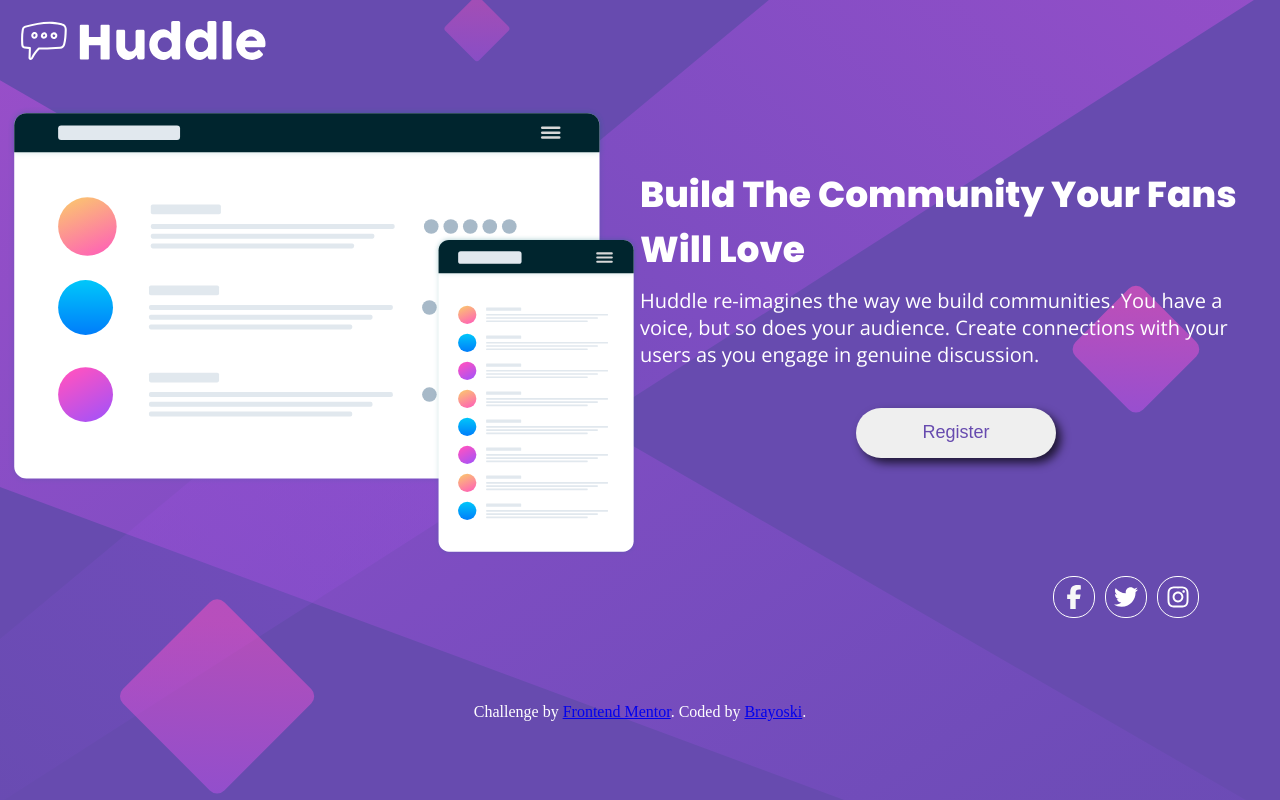
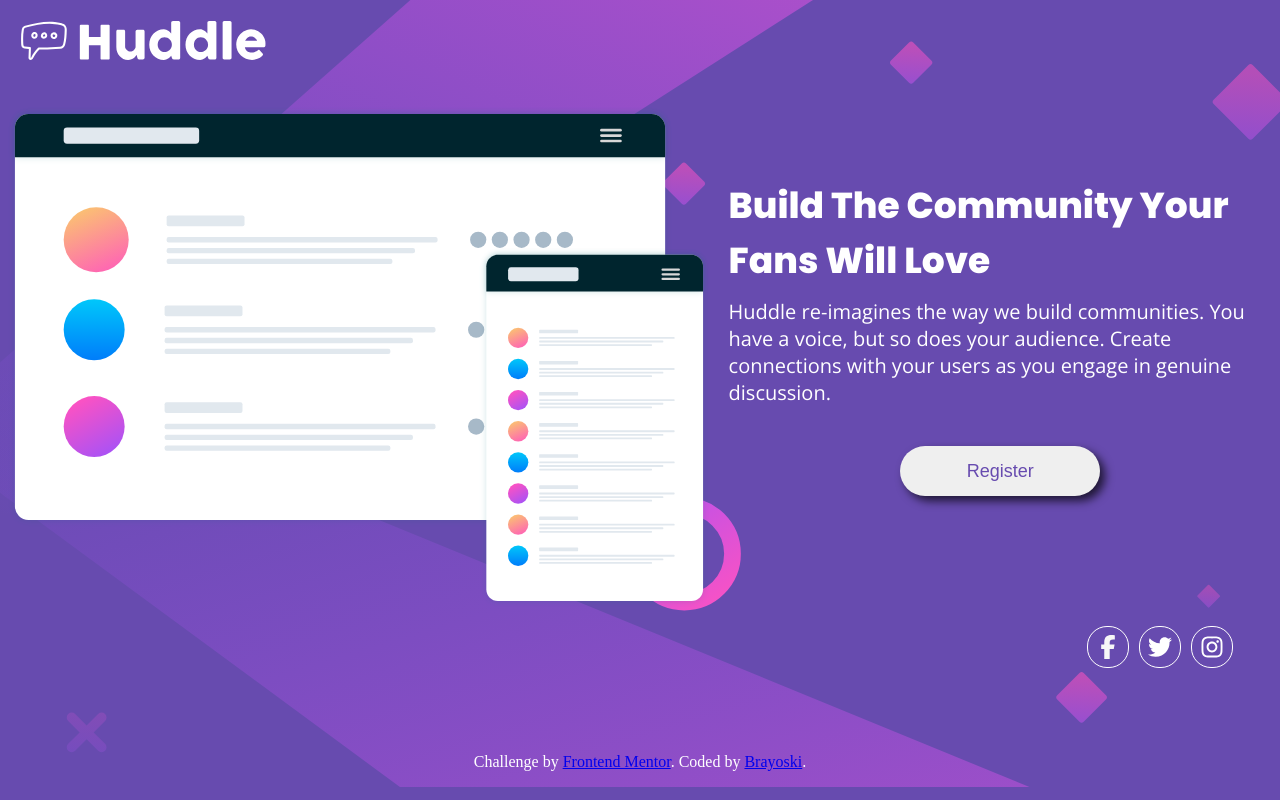
Before and after one commit to Brayoski01/Huddle-landing-page, a plain HTML site: page index.html in a window 1280 px wide. Drawn offline with nearby package versions, Linux system fonts and the light colour scheme; files whose address does not match are found by name.

Commit message:
Update index.css

```diff
--- a/index.css
+++ b/index.css
@@ -86,6 +86,13 @@
 }
 
 @media(min-width: 900px){
+    body{
+        background-image: url('bg-desktop.svg');
+        background-position: center;
+        background-size: cover;
+        background-repeat: no-repeat;
+    }
+
     .content{
         display: grid;
         grid-template-columns: repeat(2, 1fr);
@@ -93,7 +100,11 @@
     }
 
     .mockups{
-        height: 450px;
+        height: 500px;
+    }
+
+    .info{
+        margin-left: 20px;
     }
 
     .info h2{
```
